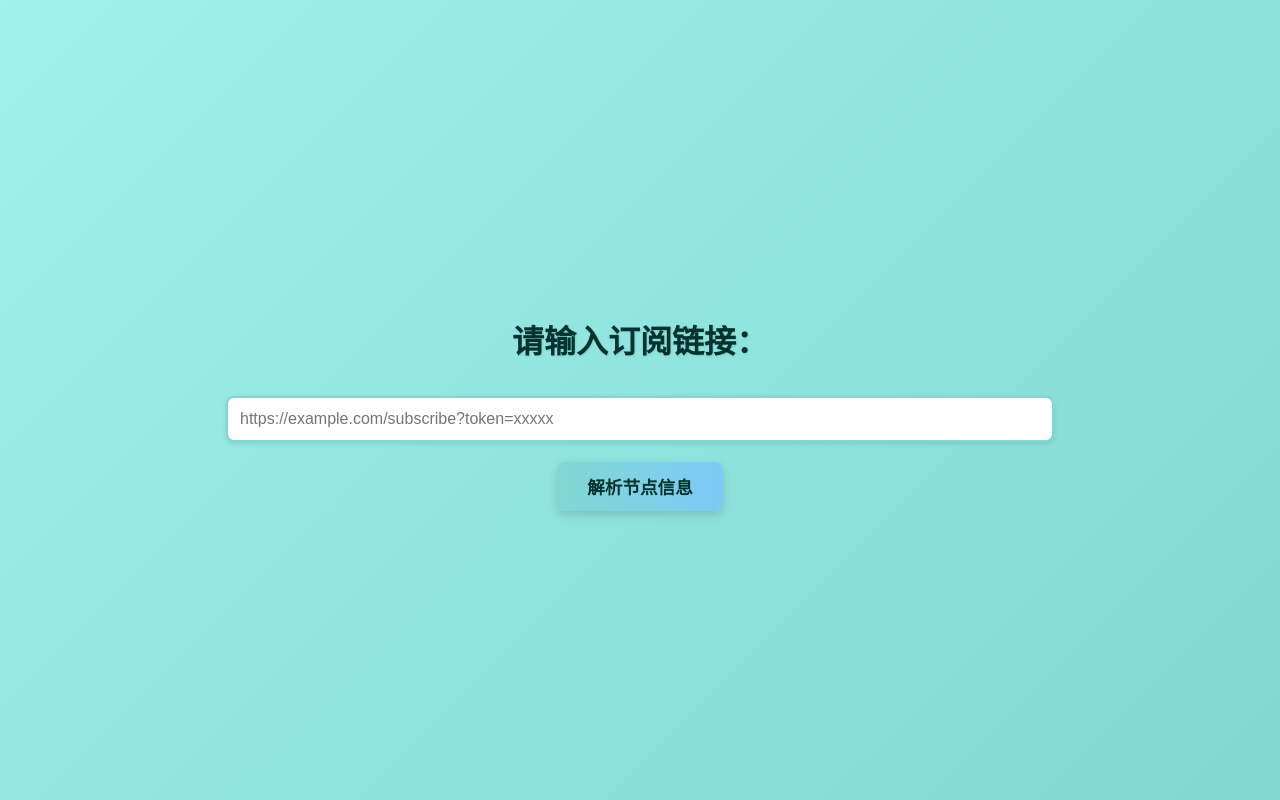
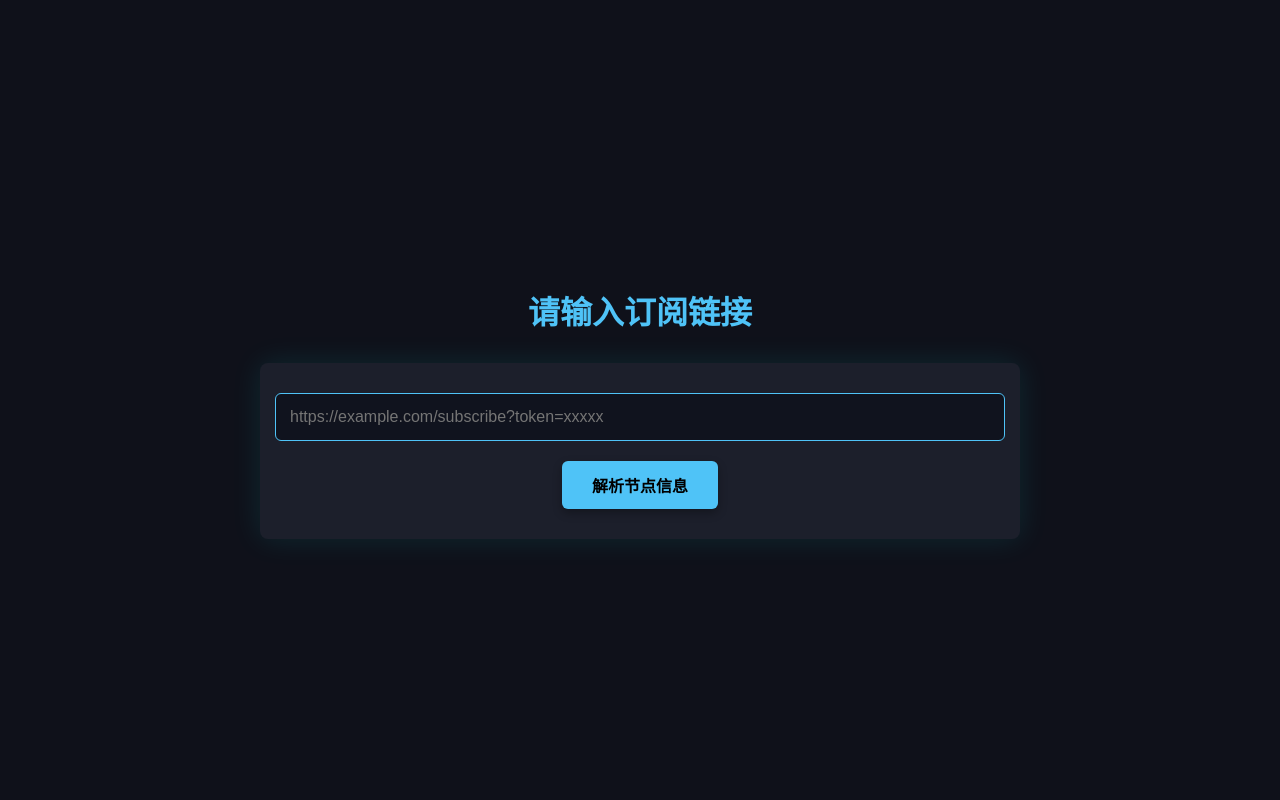
Before and after one commit to RandomNessan/GeorgieBuggers-Node-Convert-Tool-Set, a PHP site: page /tools/sub_to_node.php in a window 1280 px wide. Run offline with PHP 8.4, Linux system fonts and the light colour scheme.

Commit message:
Update sub_to_node.php

```diff
--- a/tools/sub_to_node.php
+++ b/tools/sub_to_node.php
@@ -3,25 +3,24 @@
 <head>
   <meta charset="UTF-8">
   <title>订阅链接解析器</title>
-  <link href="https://fonts.googleapis.com/css2?family=Poppins:wght@400;600&display=swap" rel="stylesheet">
   <style>
     body {
       margin: 0;
       padding: 0;
-      font-family: 'Poppins', sans-serif;
-      background: linear-gradient(135deg, #a0f0ed, #81d8d0);
-      color: #00332e;
-      min-height: 100vh;
+      font-family: "Segoe UI", Roboto, sans-serif;
+      background-color: #0f111a;
+      color: #e0e0e0;
       display: flex;
       flex-direction: column;
       align-items: center;
       justify-content: center;
+      min-height: 100vh;
     }
 
     h2 {
       font-size: 2em;
       margin-bottom: 30px;
-      text-shadow: 1px 1px 2px rgba(0,0,0,0.1);
+      color: #4fc3f7;
     }
 
     form {
@@ -29,46 +28,52 @@
       flex-direction: column;
       align-items: center;
       width: 90%;
-      max-width: 800px;
+      max-width: 700px;
+      background: #1c1f2b;
+      padding: 30px;
+      border-radius: 8px;
+      box-shadow: 0 0 30px rgba(0, 255, 255, 0.1);
     }
 
     input[type="text"] {
       width: 100%;
-      padding: 12px;
-      font-size: 1em;
-      border: 2px solid #81d8d0;
-      border-radius: 8px;
-      box-shadow: 0 2px 5px rgba(0,0,0,0.1);
+      padding: 14px;
+      font-size: 16px;
+      border: 1px solid #4fc3f7;
+      border-radius: 6px;
+      background: #10131e;
+      color: #00e676;
+      outline: none;
+      margin-bottom: 20px;
     }
 
     input[type="submit"] {
-      margin-top: 20px;
+      background-color: #4fc3f7;
+      color: #000;
       padding: 12px 30px;
-      font-size: 1.1em;
+      font-size: 1em;
       border: none;
-      border-radius: 8px;
-      background: linear-gradient(90deg, #81d8d0, #7ec9f9);
-      color: #00332e;
-      font-weight: 600;
+      border-radius: 6px;
+      font-weight: bold;
       cursor: pointer;
-      transition: 0.3s ease;
-      box-shadow: 0 4px 10px rgba(0, 0, 0, 0.15);
+      transition: background-color 0.3s ease;
+      box-shadow: 0 4px 10px rgba(0, 0, 0, 0.3);
     }
 
     input[type="submit"]:hover {
-      background: linear-gradient(90deg, #7ec9f9, #81d8d0);
-      transform: translateY(-2px);
+      background-color: #29b6f6;
     }
 
     @media (max-width: 600px) {
       h2 {
         font-size: 1.5em;
       }
-
+      form {
+        padding: 20px;
+      }
       input[type="text"] {
-        font-size: 0.9em;
+        font-size: 0.95em;
       }
-
       input[type="submit"] {
         width: 100%;
       }
@@ -76,7 +81,7 @@
   </style>
 </head>
 <body>
-  <h2>请输入订阅链接：</h2>
+  <h2>请输入订阅链接</h2>
   <form action="sub_parse_node_output.php" method="post">
     <input type="text" name="url" placeholder="https://example.com/subscribe?token=xxxxx" required>
     <input type="submit" value="解析节点信息">
```
